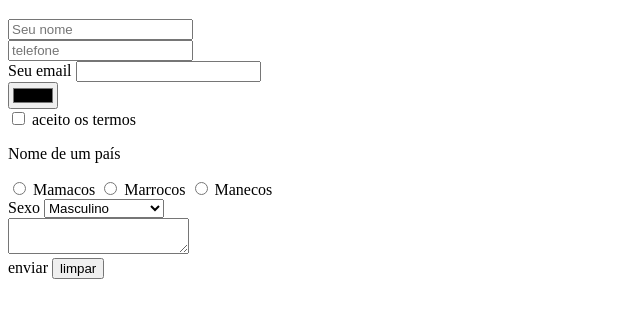
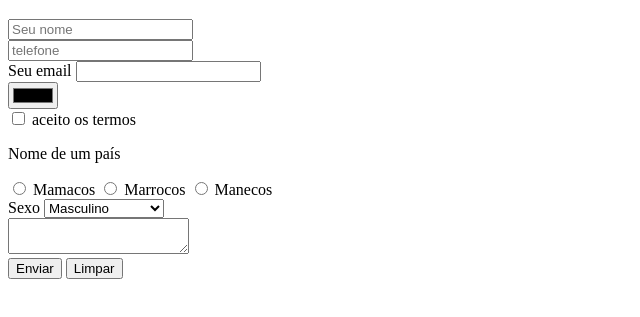
Before and after one commit to MikeLinsmayer/modulo-3, a plain HTML site: page formulario.html in a window 1280 px wide. Shown: the part 61-378 px from the top of the page, without its empty margins (0-640 px from the left). Drawn offline with Linux system fonts and the light colour scheme.

Commit message:
adição correção exercicio

```diff
--- a/formulario.html
+++ b/formulario.html
@@ -7,6 +7,7 @@
     <title>Document</title>
 </head>
 <body>
+    <form>
         <h1>FORMULARIOS</h1>
         <input type="text" placeholder="Seu nome"/> <Br />
         <input type="tel" placeholder="telefone"/> <br />
@@ -26,7 +27,12 @@
         </select>
         <br/>
         <textarea></textarea><br/>
-    <buttom type="submit">enviar</buttom>
-    <button type="reset">limpar</button>
+        <button type="submit">
+            Enviar
+        </button>
+        <button type="reset">
+            Limpar
+        </button>
+    </form>
 </body>
 </html>
```
Lines whose indentation alone changed are shown as unchanged.
